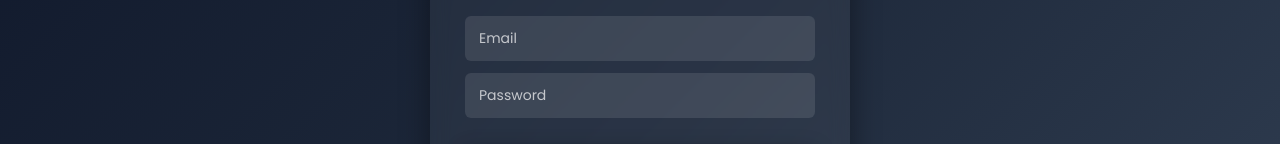
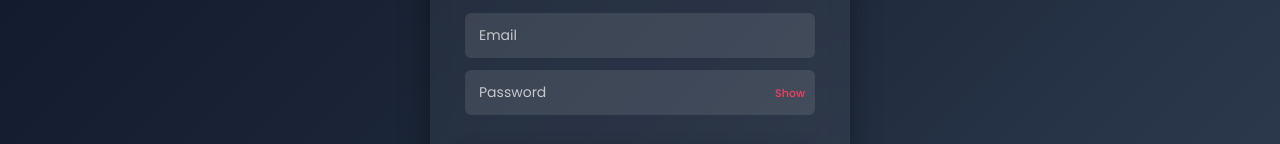
Before and after one commit to vanshikaraina/cab-safety, a React (Vite) app in the folder frontend/: page /auth in a window 1280 px wide. Shown: the part 281-425 px from the top of the page. Built offline with nearby package versions, Linux system fonts and the light colour scheme.

Commit message:
updated login page

```diff
--- a/frontend/src/pages/Auth.jsx
+++ b/frontend/src/pages/Auth.jsx
@@ -136,13 +136,22 @@ function Auth() {
 
 					{isLogin ? (
 
+						<div className="password-wrapper">
 							<input
 								name="password"
-                            type="password"
+								type={showPassword ? "text" : "password"}
 								placeholder="Password"
 								onChange={handleChange}
 								required
 							/>
+
+							<span
+								className="toggle-password"
+								onClick={() => setShowPassword(!showPassword)}
+							>
+								{showPassword ? "Hide" : "Show"}
+							</span>
+						</div>
 
 					) : (
 
```
Lines whose indentation alone changed are shown as unchanged.
